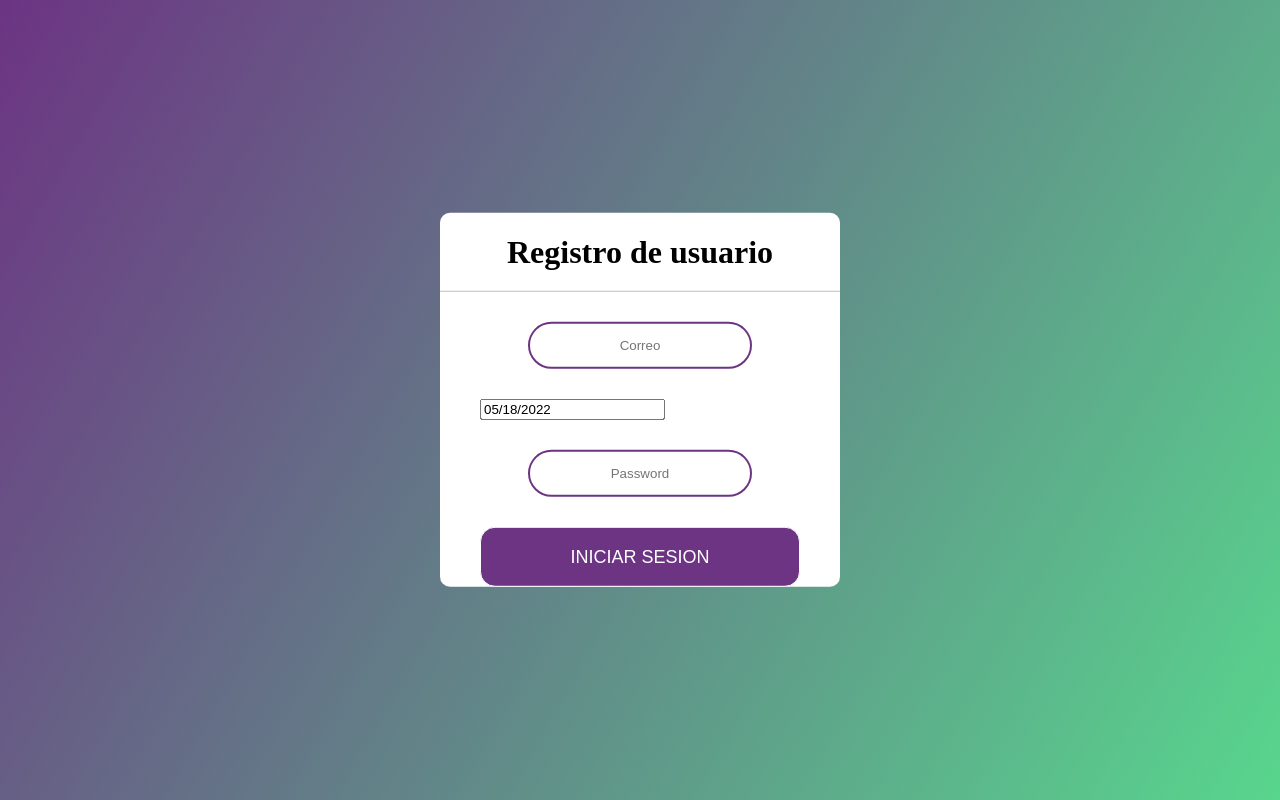
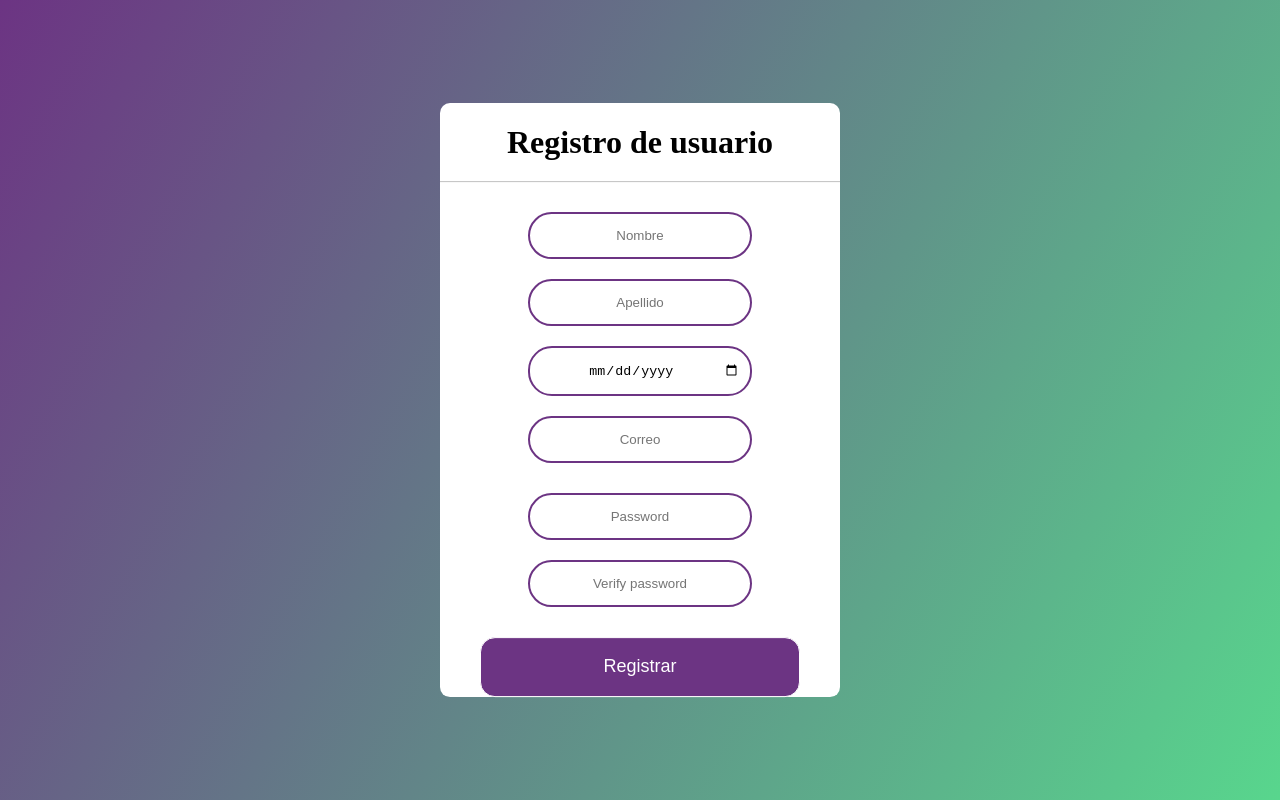
Before and after one commit to Mcjos15/Front-Palnificacion, a React (Create React App) app: page /Registrar in a window 1280 px wide. Built offline with nearby package versions, Linux system fonts and the light colour scheme.

Commit message:
mini update registro

```diff
--- a/package.json
+++ b/package.json
@@ -14,7 +14,6 @@
     "bootstrap": "^5.1.3",
     "react": "^18.1.0",
     "react-bootstrap": "^2.4.0",
-    "react-datepicker": "^4.8.0",
     "react-dom": "^18.1.0",
     "react-router-dom": "^6.3.0",
     "react-scripts": "5.0.1",
@@ -46,6 +45,7 @@
     ]
   },
   "devDependencies": {
+    "@types/react-calendar": "^3.5.1",
     "@types/react-datepicker": "^4.4.1",
     "@types/react-router-dom": "^5.3.3"
   }
--- a/src/components/login/Registro.tsx
+++ b/src/components/login/Registro.tsx
@@ -1,53 +1,71 @@
 import React, { useState } from 'react'
 import { User } from '../../interfaces/User'
 import '../css/login.css'
-import Calendar from '../shared/calendar'
 
 const Registro = () => {
 
-  const calendar = <Calendar />
+
+  const [passwordValue, setPasswordValue] = useState("");
 
   const [inputValues, setInputValues] = useState<User>({
     name: '',
     lastName: '',
     correo: '',
-    date: new Date(),
+    date: '',
 
     password: ''
   })
-  const [passwordValue, setPaswordValue] = useState("");
+
 
   const handleSubmit = (evt: React.FormEvent<HTMLFormElement>) => {
 
+    if (inputValues.password !== passwordValue) {
+      return alert('Contraseñas no coiciden');
+
+    } else {
+
+    }
   }
   const handleChange = (e: React.ChangeEvent<HTMLInputElement>) => {
+
     setInputValues({
       ...inputValues,
       [e.target.name]: e.target.value
     })
+
   }
   return (
+
     <div className='formulario'>
       <h1>Registro de usuario</h1>
+
       <form onSubmit={handleSubmit}>
 
         <div className="username">
+          <input type="text" onChange={handleChange} value={inputValues.name}
+            name='name' placeholder='Nombre' required />
+          <input type="text" onChange={handleChange} value={inputValues.lastName}
+            name='lastName' placeholder='Apellido' required />
+          <input type="date" onChange={handleChange} value={inputValues.date}
+            name='date' placeholder='Fecha de nacimiento' required />
 
           <input type="text" onChange={handleChange} value={inputValues.correo}
-            name='correo' placeholder='Correo' />
+            name='correo' placeholder='Correo' required />
 
 
         </div>
-        {calendar}
+
         <div className="username">
 
           <input type="password" onChange={handleChange} value={inputValues.password}
-            name='password' placeholder='Password' />
+            name='password' placeholder='Password' required />
+          <input type="password" onChange={event => setPasswordValue(event.target.value)}
+            name='PasswordVerify' placeholder='Verify password' required />
 
         </div>
 
         <button>
-          INICIAR SESION
+          Registrar
         </button>
 
       </form>
--- a/src/components/shared/calendar.tsx
+++ b/src/components/shared/calendar.tsx
@@ -1,9 +1,14 @@
-import React, { useState } from 'react'
-import DatePicker from "react-datepicker";
-const Calendar = () => {
-    const [startDate, setStartDate] = useState(new Date());
+import React, { useState } from 'react';
+import Calendar from 'react-calendar';
+
+function MyCalendar() {
+    const [value, onChange] = useState(new Date());
+
     return (
-        <DatePicker selected={startDate} onChange={(date:Date) => setStartDate(date)} />
+        <div>
+            <Calendar onChange={onChange} value={value} />
+        </div>
     );
-};
-export default Calendar;
+}
+
+export default MyCalendar;
--- a/src/interfaces/User.ts
+++ b/src/interfaces/User.ts
@@ -2,7 +2,7 @@ export interface User {
   name: string
   lastName: string
   correo: string
-  date: Date
+  date: string
 
   password: string
 }
```
Also changed, not shown: 1 other file (tests, documents, lock files or other folders).
